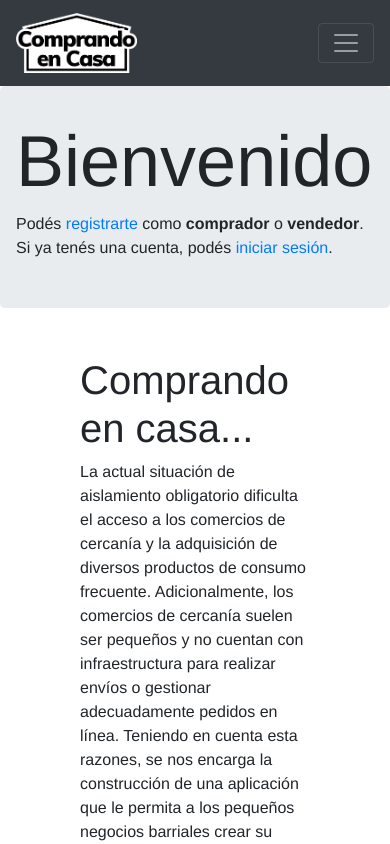
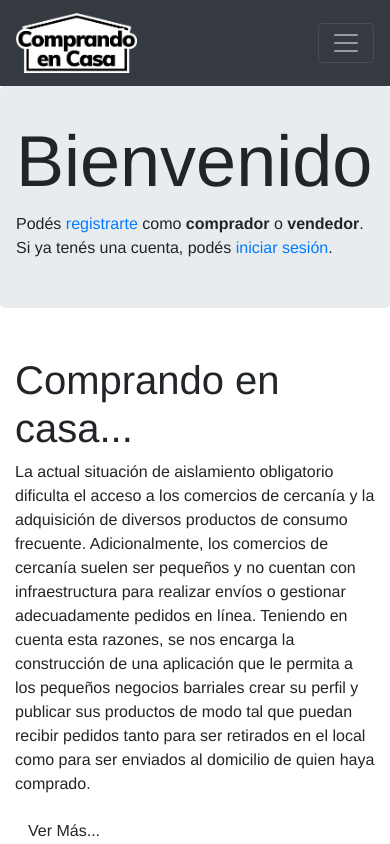
Before and after one commit to dapp-grupob-2020-c1/frontend, a Vue app: page /dashboard in a window 390 px wide. Shown: the top 844 px of the page. Built offline with nearby package versions, Linux system fonts and the light colour scheme; no server answers; what vue-authenticate would draw is missing.

Commit message:
fix responsive

```diff
--- a/src/views/Home.vue
+++ b/src/views/Home.vue
@@ -9,7 +9,7 @@
     </b-jumbotron>
     <b-container class="my-5">
       <b-row class="justify-content-center">
-        <b-col cols="8">
+        <b-col md="10" lg="8">
           <div class="about">
             <h1>Comprando en casa...</h1>
             <p>
```
